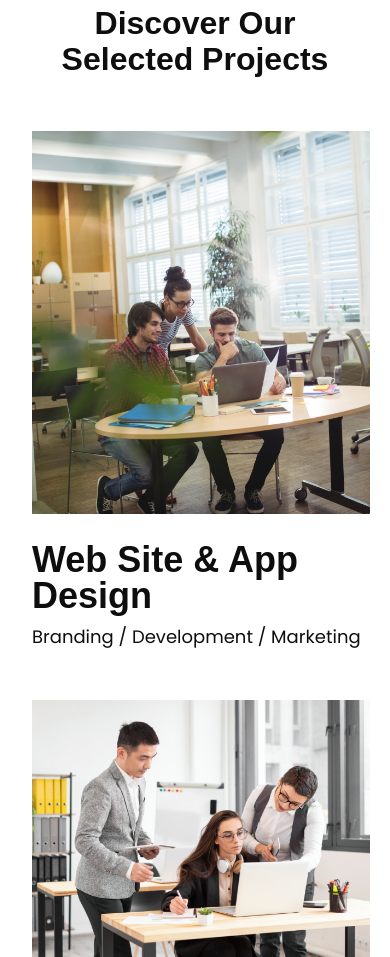
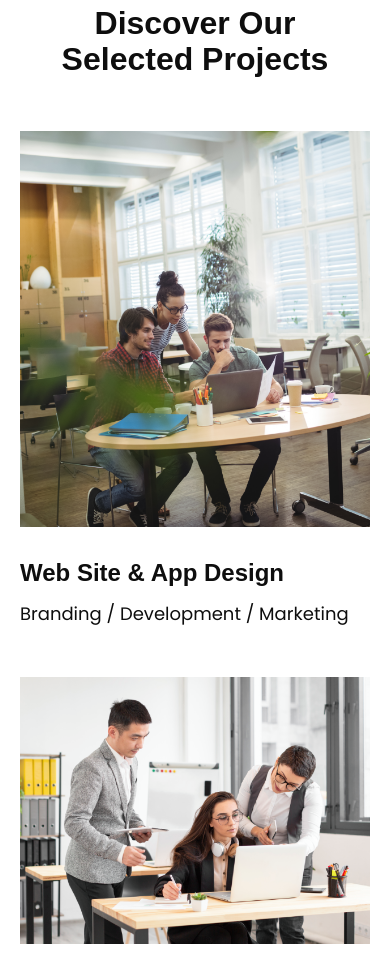
Before and after one commit to Taposhpaul1998/hunky-html-tamplate, a plain HTML site: page index.html in a window 390 px wide. Shown: the part 3340-4297 px from the top of the page. Drawn offline with Linux system fonts and the light colour scheme; a web font is replaced by a local one.

Commit message:
update stylesheet

```diff
--- a/assets/css/main.css
+++ b/assets/css/main.css
@@ -818,11 +818,12 @@ h4 {
     }
 
     .projects__section .projects__cart--left {
-        padding-right: 0;
+        padding-inline: 0;
     }
 
     .projects__section .projects__cart--right {
-        padding-left: 0;
+        padding-inline: 0;
+
     }
 
 }
@@ -831,4 +832,8 @@ h4 {
     .projects__section {
         padding: 60px 20px;
     }
+
+    .projects__section .project__cart h4 {
+        font-size: 24px;
+    }
 }
```
